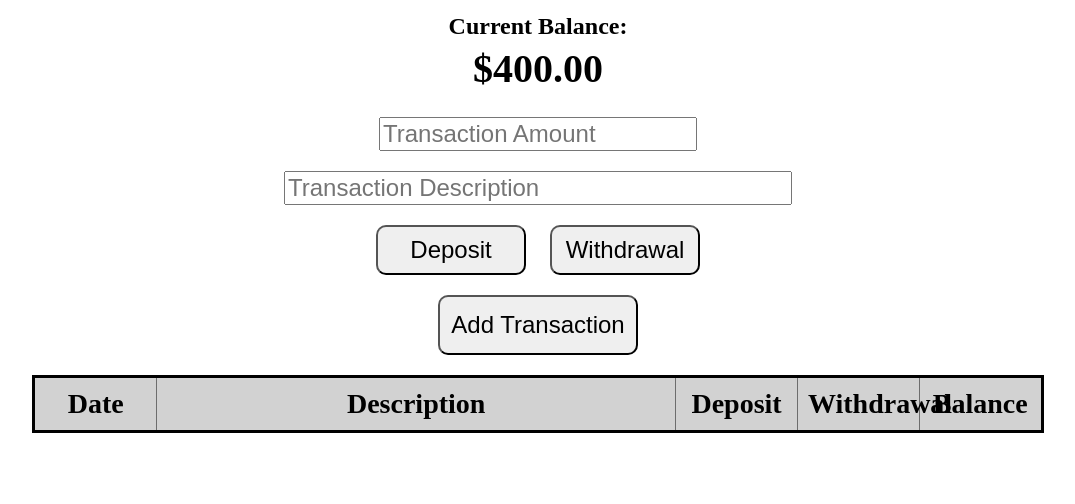
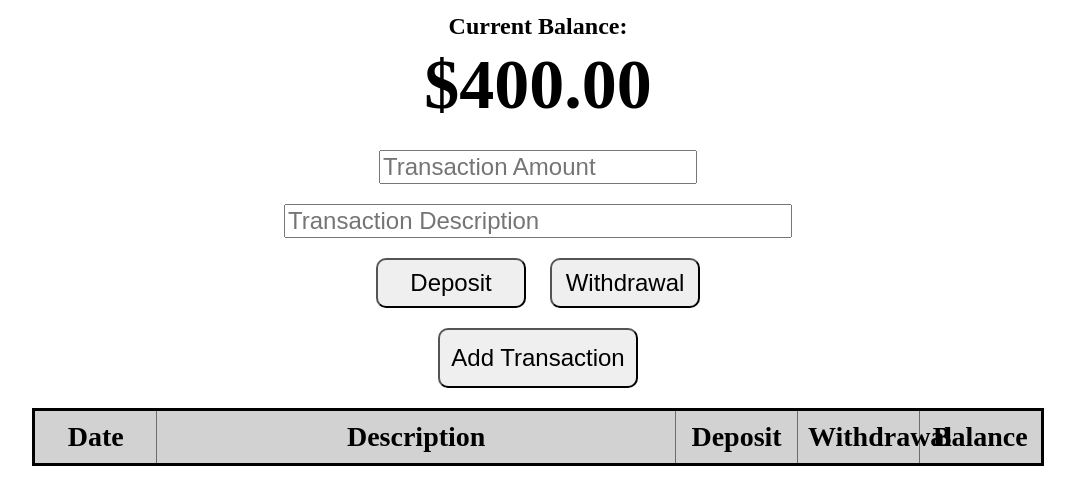
Before and after one commit to jatlasd/posneg, a plain HTML site: page docs/index.html in a window 1280 px wide. Shown: the whole page, without its empty margins (102-1177 px from the left). Drawn offline with Linux system fonts and the light colour scheme.

Commit message:
changed size

```diff
--- a/docs/main.css
+++ b/docs/main.css
@@ -12,7 +12,7 @@ h2 {
 }
 
 #current-balance {
-    font-size: 40px;
+    font-size: 70px;
     margin-bottom: 25px;
 }
 
```
